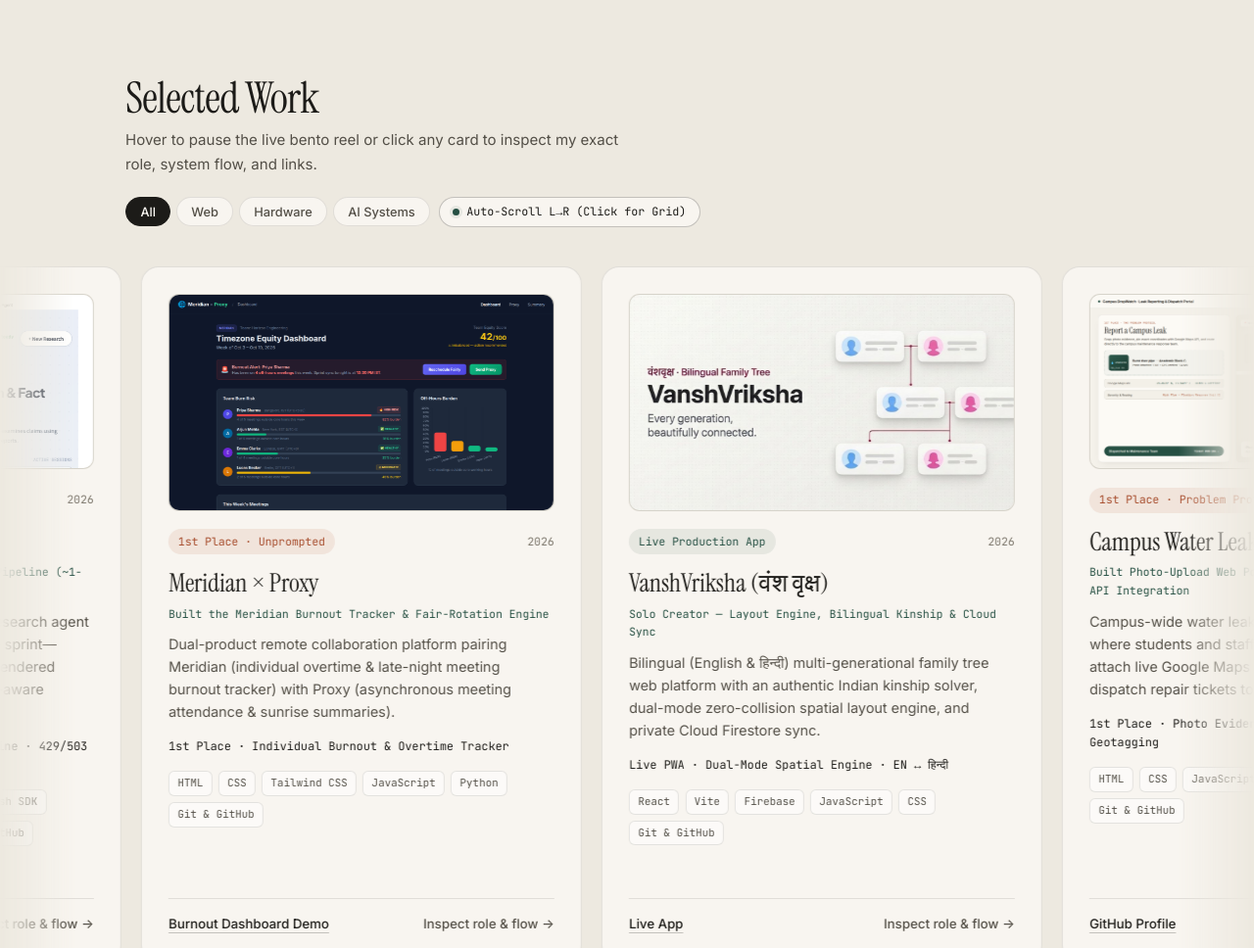
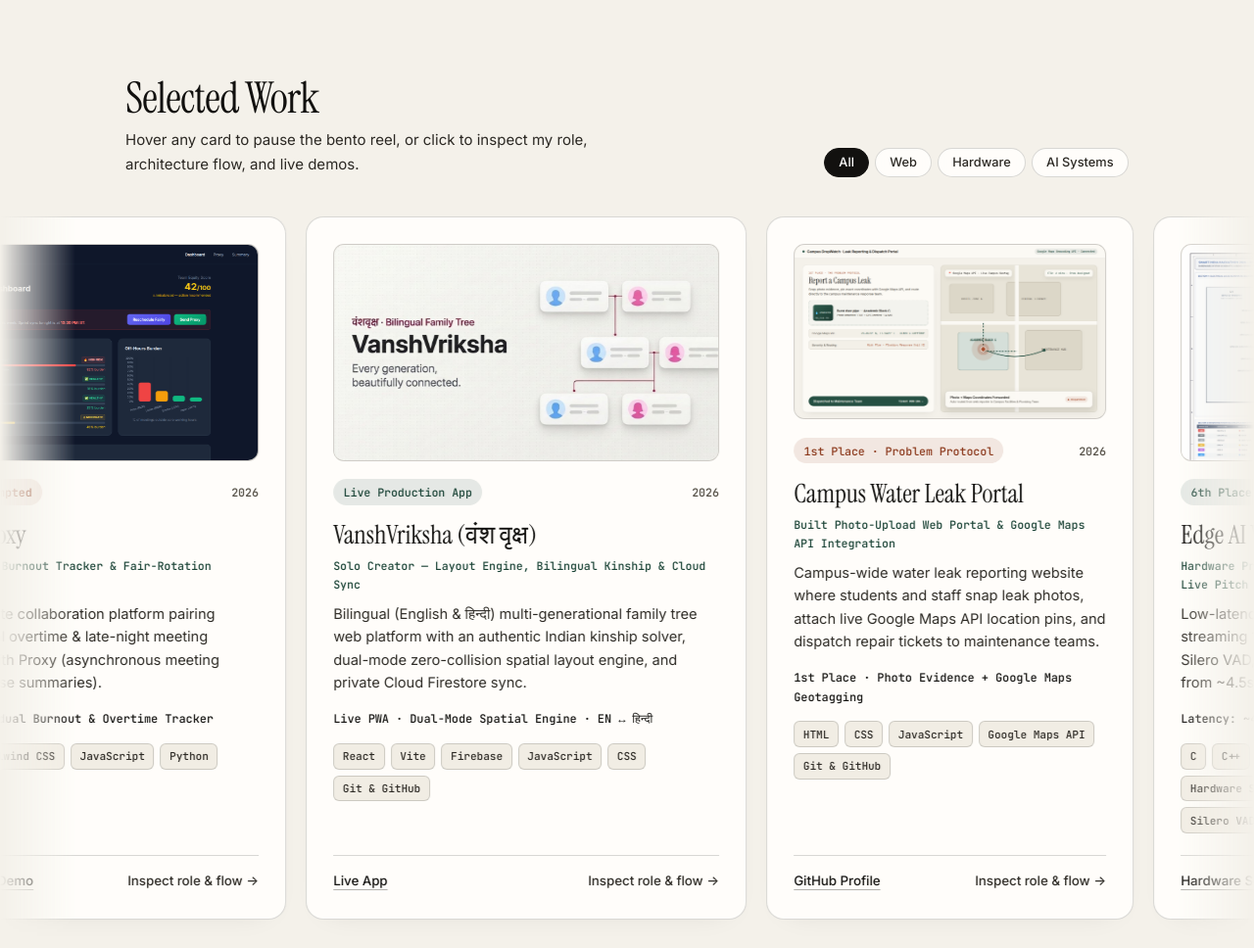
Before and after one commit to arpitkumar81008-cmd/arpitkumar81008-cmd.github.io, a plain HTML site: page index.html in a window 1280 px wide. Shown: the part 920-1888 px from the top of the page at 98% size. Drawn offline with Linux system fonts and the light colour scheme; animation ran at ten frames a second.

Commit message:
Refine: Always-on right-to-left auto-scroll bento reel & sharper Light Mode readability

```diff
--- a/app.js
+++ b/app.js
@@ -383,29 +383,24 @@ const SKILL_GROUPS = [
 ];
 
 /* ==========================================================================
-   1. Infinite Left-to-Right Bento Showcase + Strict In-Place Filter
+   1. Infinite Right-to-Left Auto-Scrolling Bento Showcase + Strict Filter
    ========================================================================== */
 
 const projectsShowcase = document.getElementById("projects-showcase");
 const activeFilterBar = document.getElementById("active-filter-bar");
 const activeFilterText = document.getElementById("active-filter-text");
 const clearFilterBtn = document.getElementById("clear-filter-btn");
-const layoutModeBtn = document.getElementById("layout-mode-btn");
-const layoutModeLabel = document.getElementById("layout-mode-label");
 const skillsGrid = document.getElementById("skills-grid");
 const skillStatus = document.getElementById("skill-status");
 
-const prefersReducedMotion = window.matchMedia("(prefers-reduced-motion: reduce)").matches;
-
 let activeFilter = "all";
 let activeSkill = null;
-let userPrefersGrid = prefersReducedMotion;
 
-// Marquee animation state
+// Marquee animation state (Right -> Left)
 let marqueeRafId = null;
 let marqueeLastTs = 0;
 let marqueeOffsetX = 0;
-let marqueeCurrentSpeed = 42; // px per second moving Left -> Right
+let marqueeCurrentSpeed = 48; // px per second moving Right -> Left
 let marqueeHovered = false;
 let marqueeSingleWidth = 0;
 
@@ -436,11 +431,7 @@ function getFilteredProjects() {
   return PROJECTS;
 }
 
-function isMarqueeActive() {
-  return activeFilter === "all" && !activeSkill && !userPrefersGrid;
-}
-
-function buildCardHTML(project, { gridSpanClass = "", cardIdx = 0, isClone = false } = {}) {
+function buildCardHTML(project, { cardIdx = 0, isClone = false } = {}) {
   const primaryLink = project.links[0];
   const badgeClass = project.warmBadge ? "project-badge is-warm" : "project-badge";
   const sizeClass = project.bentoSize === "wide" ? "project-card--wide" : "project-card--compact";
@@ -456,7 +447,7 @@ function buildCardHTML(project, { gridSpanClass = "", cardIdx = 0, isClone = fal
 
   return `
     <article
-      class="project-card ${sizeClass} ${gridSpanClass}"
+      class="project-card ${sizeClass}"
       style="--card-idx: ${cardIdx}"
       data-open-project="${project.id}"
       tabindex="${tabIndexAttr}"
@@ -493,18 +484,9 @@ function buildCardHTML(project, { gridSpanClass = "", cardIdx = 0, isClone = fal
   `;
 }
 
-function computeBentoSpans(count) {
-  if (count === 5) return ["span-7", "span-5", "span-5", "span-7", "span-12"];
-  if (count === 4) return ["span-7", "span-5", "span-5", "span-7"];
-  if (count === 3) return ["span-7", "span-5", "span-12"];
-  if (count === 2) return ["span-6", "span-6"];
-  return ["span-12"];
-}
+function updateFilterUI(filteredCount) {
+  if (!activeFilterBar || !activeFilterText) return;
 
-function updateFilterUI(filteredCount) {
-  const isStrictFiltered = activeFilter !== "all" || Boolean(activeSkill);
-
-  if (activeFilterBar && activeFilterText) {
   if (activeSkill) {
     activeFilterBar.hidden = false;
     activeFilterText.textContent = `Strictly showing ${filteredCount} project${filteredCount === 1 ? "" : "s"} built with ${activeSkill}`;
@@ -517,18 +499,7 @@ function updateFilterUI(filteredCount) {
   }
 }
 
-  if (layoutModeBtn && layoutModeLabel) {
-    if (isStrictFiltered) {
-      layoutModeBtn.hidden = true;
-    } else {
-      layoutModeBtn.hidden = false;
-      layoutModeBtn.classList.toggle("is-grid", userPrefersGrid);
-      layoutModeLabel.textContent = userPrefersGrid ? "Bento Grid (Click to Auto-Scroll)" : "Auto-Scroll L→R (Click for Grid)";
-    }
-  }
-}
-
-function startLeftToRightMarquee() {
+function startRightToLeftMarquee() {
   stopMarqueeLoop();
 
   const marqueeEl = projectsShowcase?.querySelector(".bento-marquee");
@@ -538,14 +509,14 @@ function startLeftToRightMarquee() {
 
   function measure() {
     marqueeSingleWidth = firstGroup.offsetWidth;
-    if (marqueeSingleWidth > 0 && (marqueeOffsetX < -marqueeSingleWidth || marqueeOffsetX > 0)) {
-      marqueeOffsetX = -marqueeSingleWidth;
+    if (marqueeSingleWidth > 0 && marqueeOffsetX <= -marqueeSingleWidth) {
+      marqueeOffsetX %= marqueeSingleWidth;
     }
   }
 
   measure();
-  marqueeOffsetX = -marqueeSingleWidth;
-  marqueeCurrentSpeed = 42;
+  marqueeOffsetX = 0;
+  marqueeCurrentSpeed = 48;
   marqueeHovered = false;
 
   marqueeEl.addEventListener("pointerenter", () => {
@@ -570,15 +541,14 @@ function startLeftToRightMarquee() {
       if (Math.abs(e.deltaX) > Math.abs(e.deltaY) && marqueeSingleWidth > 0) {
         e.preventDefault();
         marqueeOffsetX -= e.deltaX;
-        while (marqueeOffsetX >= 0) marqueeOffsetX -= marqueeSingleWidth;
-        while (marqueeOffsetX < -marqueeSingleWidth) marqueeOffsetX += marqueeSingleWidth;
+        while (marqueeOffsetX <= -marqueeSingleWidth) marqueeOffsetX += marqueeSingleWidth;
+        while (marqueeOffsetX > 0) marqueeOffsetX -= marqueeSingleWidth;
         trackEl.style.transform = `translate3d(${marqueeOffsetX.toFixed(2)}px, 0, 0)`;
       }
     },
     { passive: false }
   );
 
-  // Re-measure when images finish decoding or viewport resizes
   marqueeEl.querySelectorAll("img").forEach((img) => {
     if (!img.complete) {
       img.addEventListener("load", measure, { once: true });
@@ -592,14 +562,14 @@ function startLeftToRightMarquee() {
 
     if (marqueeSingleWidth <= 0) measure();
 
-    const targetSpeed = marqueeHovered || !motionEnabled ? 0 : 44;
+    const targetSpeed = marqueeHovered ? 0 : 48;
     marqueeCurrentSpeed += (targetSpeed - marqueeCurrentSpeed) * 0.085;
 
     if (marqueeSingleWidth > 0 && marqueeCurrentSpeed > 0.05) {
-      // Positive delta moves cards smoothly from LEFT to RIGHT
-      marqueeOffsetX += marqueeCurrentSpeed * dt;
-      if (marqueeOffsetX >= 0) {
-        marqueeOffsetX -= marqueeSingleWidth;
+      // Negative delta moves cards smoothly from RIGHT to LEFT
+      marqueeOffsetX -= marqueeCurrentSpeed * dt;
+      if (marqueeOffsetX <= -marqueeSingleWidth) {
+        marqueeOffsetX += marqueeSingleWidth;
       }
       trackEl.style.transform = `translate3d(${marqueeOffsetX.toFixed(2)}px, 0, 0)`;
     }
@@ -607,16 +577,14 @@ function startLeftToRightMarquee() {
     marqueeRafId = requestAnimationFrame(step);
   }
 
-  trackEl.style.transform = `translate3d(${marqueeOffsetX.toFixed(2)}px, 0, 0)`;
+  trackEl.style.transform = `translate3d(0px, 0, 0)`;
   marqueeRafId = requestAnimationFrame(step);
 }
 
 window.addEventListener("resize", () => {
-  if (isMarqueeActive()) {
   const firstGroup = projectsShowcase?.querySelector(".bento-marquee__group");
   if (firstGroup) {
     marqueeSingleWidth = firstGroup.offsetWidth;
-    }
   }
 });
 
@@ -627,7 +595,16 @@ function renderProjects() {
   const filtered = getFilteredProjects();
   updateFilterUI(filtered.length);
 
-  if (isMarqueeActive()) {
+  if (filtered.length === 1) {
+    // Strictly 1 matching project: display it cleanly without repeating the identical card
+    projectsShowcase.innerHTML = `
+      <div class="single-project-wrap">
+        ${buildCardHTML(filtered[0], { cardIdx: 0, isClone: false })}
+      </div>
+    `;
+    return;
+  }
+
   const primaryCards = filtered
     .map((project, idx) => buildCardHTML(project, { cardIdx: idx, isClone: false }))
     .join("");
@@ -635,32 +612,23 @@ function renderProjects() {
     .map((project, idx) => buildCardHTML(project, { cardIdx: idx, isClone: true }))
     .join("");
 
+  // Ensure enough clone groups so even 2- or 3-card filtered sets fill wide monitors seamlessly
+  const extraCloneGroup =
+    filtered.length < 4
+      ? `<div class="bento-marquee__group" aria-hidden="true">${cloneCards}</div>`
+      : "";
+
   projectsShowcase.innerHTML = `
     <div class="bento-marquee" aria-label="Auto-scrolling selected projects showcase">
       <div class="bento-marquee__track">
         <div class="bento-marquee__group">${primaryCards}</div>
         <div class="bento-marquee__group" aria-hidden="true">${cloneCards}</div>
+        ${extraCloneGroup}
       </div>
     </div>
   `;
 
-    startLeftToRightMarquee();
-  } else {
-    const spans = computeBentoSpans(filtered.length);
-    projectsShowcase.innerHTML = `
-      <div class="projects-grid">
-        ${filtered
-          .map((project, idx) =>
-            buildCardHTML(project, {
-              gridSpanClass: spans[idx] || "span-12",
-              cardIdx: idx,
-              isClone: false,
-            })
-          )
-          .join("")}
-      </div>
-    `;
-  }
+  startRightToLeftMarquee();
 }
 
 function renderSkills() {
@@ -734,11 +702,6 @@ clearFilterBtn?.addEventListener("click", () => {
   if (skillStatus) skillStatus.textContent = "All skills";
   updateFilterTabs();
   renderSkills();
-  renderProjects();
-});
-
-layoutModeBtn?.addEventListener("click", () => {
-  userPrefersGrid = !userPrefersGrid;
   renderProjects();
 });
 
@@ -1117,7 +1080,7 @@ function applyTheme(theme) {
     if (metaThemeColor) metaThemeColor.setAttribute("content", "#161614");
   } else {
     document.documentElement.removeAttribute("data-theme");
-    if (metaThemeColor) metaThemeColor.setAttribute("content", "#ede9e0");
+    if (metaThemeColor) metaThemeColor.setAttribute("content", "#f4f1ea");
   }
   try {
     localStorage.setItem("arpit-theme", theme);
@@ -1139,12 +1102,8 @@ themeToggleBtn?.addEventListener("click", () => {
    7. Visibly Animated Calm Pastel Silk Waves (Organic + Cursor/Scroll Reactive)
    ========================================================================== */
 
-let motionEnabled = !prefersReducedMotion;
+let motionEnabled = true;
 const toggleMotionBtn = document.getElementById("toggle-motion-btn");
-
-if (toggleMotionBtn && !motionEnabled) {
-  toggleMotionBtn.textContent = "Background motion: Paused";
-}
 
 function initPastelWaveCanvas() {
   const canvas = document.getElementById("bg-canvas");
@@ -1179,10 +1138,10 @@ function initPastelWaveCanvas() {
   );
 
   const lightLayers = [
-    { baseY: 0.24, amp: 54, freq: 0.0021, color: "rgba(186, 211, 193, 0.52)", stroke: "rgba(37, 79, 66, 0.09)" },
-    { baseY: 0.48, amp: 68, freq: 0.0017, color: "rgba(236, 207, 188, 0.48)", stroke: "rgba(166, 75, 42, 0.08)" },
-    { baseY: 0.72, amp: 60, freq: 0.0024, color: "rgba(195, 214, 228, 0.46)", stroke: "rgba(58, 92, 122, 0.08)" },
-    { baseY: 0.9, amp: 44, freq: 0.0019, color: "rgba(218, 206, 224, 0.42)", stroke: "rgba(88, 72, 108, 0.07)" },
+    { baseY: 0.24, amp: 54, freq: 0.0021, color: "rgba(186, 211, 193, 0.36)", stroke: "rgba(25, 66, 53, 0.1)" },
+    { baseY: 0.48, amp: 68, freq: 0.0017, color: "rgba(236, 207, 188, 0.33)", stroke: "rgba(138, 54, 25, 0.09)" },
+    { baseY: 0.72, amp: 60, freq: 0.0024, color: "rgba(195, 214, 228, 0.32)", stroke: "rgba(58, 92, 122, 0.09)" },
+    { baseY: 0.9, amp: 44, freq: 0.0019, color: "rgba(218, 206, 224, 0.28)", stroke: "rgba(88, 72, 108, 0.08)" },
   ];
 
   const darkLayers = [
--- a/index.html
+++ b/index.html
@@ -18,7 +18,7 @@
     name="description"
     content="Arpit Kumar Gupta — B.Tech CSE student at Galgotias University building Edge AI hardware, autonomous research agents, and full-stack web platforms."
   />
-  <meta name="theme-color" content="#ede9e0" id="meta-theme-color" />
+  <meta name="theme-color" content="#f4f1ea" id="meta-theme-color" />
 
   <!-- Editorial Monogram Favicon & Touch Icon -->
   <link rel="icon" type="image/svg+xml" href="./assets/favicon.svg" />
@@ -48,7 +48,7 @@
     href="https://fonts.googleapis.com/css2?family=Instrument+Serif:ital@0;1&family=Inter:wght@400;500;600&family=JetBrains+Mono:wght@400;500&display=swap"
     rel="stylesheet"
   />
-  <link rel="stylesheet" href="./styles.css?v=6" />
+  <link rel="stylesheet" href="./styles.css?v=7" />
 </head>
 <body>
   <!-- Visibly Animated Calm Pastel Silk Wave Canvas -->
@@ -177,14 +177,14 @@
     </section>
 
     <!-- ================================================================
-         SELECTED WORK (INFINITE L→R BENTO SHOWCASE + STRICT FILTER)
+         SELECTED WORK (INFINITE R→L AUTO-SCROLLING BENTO SHOWCASE)
          ================================================================ -->
     <section id="work" class="section">
       <div class="section-head reveal">
         <div>
           <h2 class="section-title">Selected Work</h2>
           <p class="section-sub">
-            Hover to pause the live bento reel or click any card to inspect my exact role, system flow, and links.
+            Hover any card to pause the bento reel, or click to inspect my role, architecture flow, and live demos.
           </p>
         </div>
 
@@ -195,21 +195,16 @@
             <button type="button" class="filter-tab" data-filter="hardware" role="tab" aria-selected="false">Hardware</button>
             <button type="button" class="filter-tab" data-filter="ai" role="tab" aria-selected="false">AI Systems</button>
           </div>
-
-          <button type="button" id="layout-mode-btn" class="view-mode-btn" title="Switch between infinite auto-scroll and static bento grid">
-            <span class="view-mode-dot" aria-hidden="true"></span>
-            <span id="layout-mode-label">Auto-Scroll</span>
-          </button>
         </div>
       </div>
 
       <!-- Active Filter Banner (shown only when strictly filtering by category or skill) -->
       <div id="active-filter-bar" class="active-filter-bar" hidden>
         <span id="active-filter-text"></span>
-        <button type="button" id="clear-filter-btn" class="clear-filter-btn">Show all work (Auto-scroll) ×</button>
+        <button type="button" id="clear-filter-btn" class="clear-filter-btn">Show all work ×</button>
       </div>
 
-      <!-- Dynamic Bento Showcase Container (Marquee in default state, Strict Bento Grid when filtered) -->
+      <!-- Auto-Scrolling Bento Showcase Container -->
       <div id="projects-showcase" class="projects-showcase"></div>
     </section>
 
@@ -641,6 +636,6 @@
 
   <div id="toast" class="toast" role="status" aria-live="polite" hidden></div>
 
-  <script src="./app.js?v=6" defer></script>
+  <script src="./app.js?v=7" defer></script>
 </body>
 </html>
--- a/styles.css
+++ b/styles.css
@@ -1,41 +1,41 @@
 /* ==========================================================================
    Editorial Pastel Design System
-   Warm linen-sand pastel canvas, animated silk waves, Instrument Serif +
-   Inter typography, frosted-glass bars, infinite L→R bento showcase,
-   single forest-pine accent.
+   Crisp warm ivory-linen canvas, animated silk waves, Instrument Serif +
+   Inter typography, frosted-glass bars, infinite R→L bento showcase,
+   high-contrast Light Mode readability.
    ========================================================================== */
 
 :root {
-  --bg-canvas: #ede9e0;
-  --bg-surface: rgba(252, 250, 245, 0.72);
-  --bg-surface-hover: rgba(254, 253, 250, 0.9);
-  --bg-surface-solid: #faf8f3;
-
-  --border-hairline: rgba(28, 27, 24, 0.11);
-  --border-strong: rgba(28, 27, 24, 0.24);
-
-  --ink-primary: #1c1b18;
-  --ink-secondary: #534f47;
-  --ink-muted: #7b756b;
-
-  --accent: #254f42;
-  --accent-soft: rgba(37, 79, 66, 0.09);
-  --accent-warm: #a64b2a;
-  --accent-warm-soft: rgba(166, 75, 42, 0.1);
+  --bg-canvas: #f4f1ea;
+  --bg-surface: rgba(255, 254, 251, 0.92);
+  --bg-surface-hover: #ffffff;
+  --bg-surface-solid: #ffffff;
+
+  --border-hairline: rgba(18, 17, 15, 0.16);
+  --border-strong: rgba(18, 17, 15, 0.32);
+
+  --ink-primary: #12110f;
+  --ink-secondary: #2c2924;
+  --ink-muted: #4d483f;
+
+  --accent: #194235;
+  --accent-soft: rgba(25, 66, 53, 0.11);
+  --accent-warm: #8a3619;
+  --accent-warm-soft: rgba(138, 54, 25, 0.11);
 
   --font-serif: "Instrument Serif", Georgia, "Times New Roman", serif;
   --font-sans: "Inter", system-ui, -apple-system, sans-serif;
   --font-mono: "JetBrains Mono", ui-monospace, SFMono-Regular, monospace;
 
   /* Translucent Frosted-Glass Surfaces */
-  --header-bg: rgba(237, 233, 224, 0.42);
-  --header-bg-scrolled: rgba(245, 242, 235, 0.62);
-  --hero-bar-bg: rgba(252, 250, 245, 0.46);
-  --glass-border: rgba(28, 27, 24, 0.12);
-  --glass-highlight: rgba(255, 255, 255, 0.62);
-  --spotlight-glow: rgba(37, 79, 66, 0.075);
-
-  --tag-bg: rgba(255, 255, 255, 0.54);
+  --header-bg: rgba(244, 241, 234, 0.56);
+  --header-bg-scrolled: rgba(252, 250, 246, 0.76);
+  --hero-bar-bg: rgba(255, 254, 251, 0.66);
+  --glass-border: rgba(18, 17, 15, 0.16);
+  --glass-highlight: rgba(255, 255, 255, 0.78);
+  --spotlight-glow: rgba(25, 66, 53, 0.07);
+
+  --tag-bg: #f1ede4;
 
   --ease: cubic-bezier(0.22, 1, 0.36, 1);
 }
@@ -620,48 +620,12 @@ body {
   color: var(--bg-surface-solid);
 }
 
-.view-mode-btn {
-  display: inline-flex;
-  align-items: center;
-  gap: 0.42rem;
-  border: 1px solid var(--border-strong);
-  background: var(--bg-surface);
-  backdrop-filter: blur(10px);
-  -webkit-backdrop-filter: blur(10px);
-  color: var(--ink-primary);
-  padding: 0.4rem 0.85rem;
-  border-radius: 999px;
-  font-family: var(--font-mono);
-  font-size: 0.73rem;
-  cursor: pointer;
-  transition: all 200ms var(--ease);
-}
-
-.view-mode-btn:hover {
-  background: var(--bg-surface-hover);
-  border-color: var(--accent);
-}
-
-.view-mode-dot {
-  width: 7px;
-  height: 7px;
-  border-radius: 50%;
-  background: var(--accent);
-  box-shadow: 0 0 0 3px var(--accent-soft);
-  transition: background-color 200ms var(--ease), box-shadow 200ms var(--ease);
-}
-
-.view-mode-btn.is-grid .view-mode-dot {
-  background: var(--ink-muted);
-  box-shadow: none;
-}
-
 /* Active Strict Filter Banner */
 .active-filter-bar {
   margin-bottom: 1.25rem;
   padding: 0.65rem 1rem;
   border-radius: 12px;
-  background: var(--hero-bar-bg);
+  background: var(--bg-surface);
   backdrop-filter: blur(16px);
   -webkit-backdrop-filter: blur(16px);
   border: 1px solid var(--accent);
@@ -672,6 +636,7 @@ body {
   gap: 0.75rem;
   font-family: var(--font-mono);
   font-size: 0.76rem;
+  font-weight: 500;
   color: var(--ink-primary);
   animation: fadeIn 220ms var(--ease);
 }
@@ -688,6 +653,7 @@ body {
   border-radius: 999px;
   font-family: var(--font-mono);
   font-size: 0.72rem;
+  font-weight: 500;
   cursor: pointer;
   transition: all 180ms var(--ease);
 }
@@ -703,7 +669,7 @@ body {
 }
 
 /* ==========================================================================
-   Infinite Left-to-Right Auto-Scrolling Bento Reel + Filtered Bento Grid
+   Infinite Right-to-Left Auto-Scrolling Bento Reel
    ========================================================================== */
 .projects-showcase {
   position: relative;
@@ -757,32 +723,10 @@ body {
   flex-shrink: 0;
 }
 
-/* Static / Filtered Bento Grid */
-.projects-grid {
-  display: grid;
-  grid-template-columns: repeat(12, 1fr);
-  gap: 1.25rem;
-}
-
-.projects-grid .project-card {
-  grid-column: span 12;
-  animation: cardFadeUp 340ms var(--ease) both;
-  animation-delay: calc(var(--card-idx, 0) * 60ms);
-}
-
-@media (min-width: 820px) {
-  .projects-grid .project-card.span-7 {
-    grid-column: span 7;
-  }
-  .projects-grid .project-card.span-5 {
-    grid-column: span 5;
-  }
-  .projects-grid .project-card.span-6 {
-    grid-column: span 6;
-  }
-  .projects-grid .project-card.span-12 {
-    grid-column: span 12;
-  }
+/* Single strictly-filtered project view (when exactly 1 project matches) */
+.single-project-wrap {
+  max-width: 580px;
+  animation: cardFadeUp 320ms var(--ease) both;
 }
 
 .project-card {
@@ -795,6 +739,7 @@ body {
   backdrop-filter: blur(14px);
   -webkit-backdrop-filter: blur(14px);
   border: 1px solid var(--border-hairline);
+  box-shadow: 0 10px 30px -22px rgba(18, 17, 15, 0.14);
   cursor: pointer;
   overflow: hidden;
   transition:
@@ -808,7 +753,7 @@ body {
   transform: translateY(-4px);
   background: var(--bg-surface-hover);
   border-color: var(--border-strong);
-  box-shadow: 0 20px 44px -24px rgba(28, 27, 24, 0.24);
+  box-shadow: 0 22px 46px -24px rgba(18, 17, 15, 0.24);
 }
 
 .project-preview {
@@ -869,13 +814,14 @@ body {
   gap: 0.75rem;
   margin-bottom: 0.95rem;
   font-family: var(--font-mono);
-  font-size: 0.71rem;
+  font-size: 0.72rem;
 }
 
 .project-badge {
+  font-weight: 500;
   color: var(--accent);
   background: var(--accent-soft);
-  padding: 0.22rem 0.62rem;
+  padding: 0.24rem 0.65rem;
   border-radius: 999px;
 }
 
@@ -885,6 +831,7 @@ body {
 }
 
 .project-year {
+  font-weight: 500;
   color: var(--ink-muted);
 }
 
@@ -892,7 +839,7 @@ body {
   margin: 0 0 0.45rem;
   font-family: var(--font-serif);
   font-weight: 400;
-  font-size: 1.62rem;
+  font-size: 1.65rem;
   line-height: 1.14;
   color: var(--ink-primary);
 }
@@ -900,14 +847,15 @@ body {
 .project-role {
   margin: 0 0 0.6rem;
   font-family: var(--font-mono);
-  font-size: 0.71rem;
+  font-size: 0.72rem;
+  font-weight: 500;
   color: var(--accent);
 }
 
 .project-summary {
   margin: 0;
-  font-size: 0.9rem;
-  line-height: 1.6;
+  font-size: 0.91rem;
+  line-height: 1.62;
   color: var(--ink-secondary);
   max-width: 64ch;
 }
@@ -916,6 +864,7 @@ body {
   margin-top: 0.95rem;
   font-family: var(--font-mono);
   font-size: 0.74rem;
+  font-weight: 500;
   color: var(--ink-primary);
 }
 
@@ -928,9 +877,10 @@ body {
 
 .project-stack span {
   font-family: var(--font-mono);
-  font-size: 0.68rem;
+  font-size: 0.69rem;
+  font-weight: 500;
   color: var(--ink-secondary);
-  padding: 0.18rem 0.52rem;
+  padding: 0.2rem 0.54rem;
   border-radius: 6px;
   border: 1px solid var(--border-hairline);
   background: var(--tag-bg);
```
Lines whose indentation alone changed are shown as unchanged.
